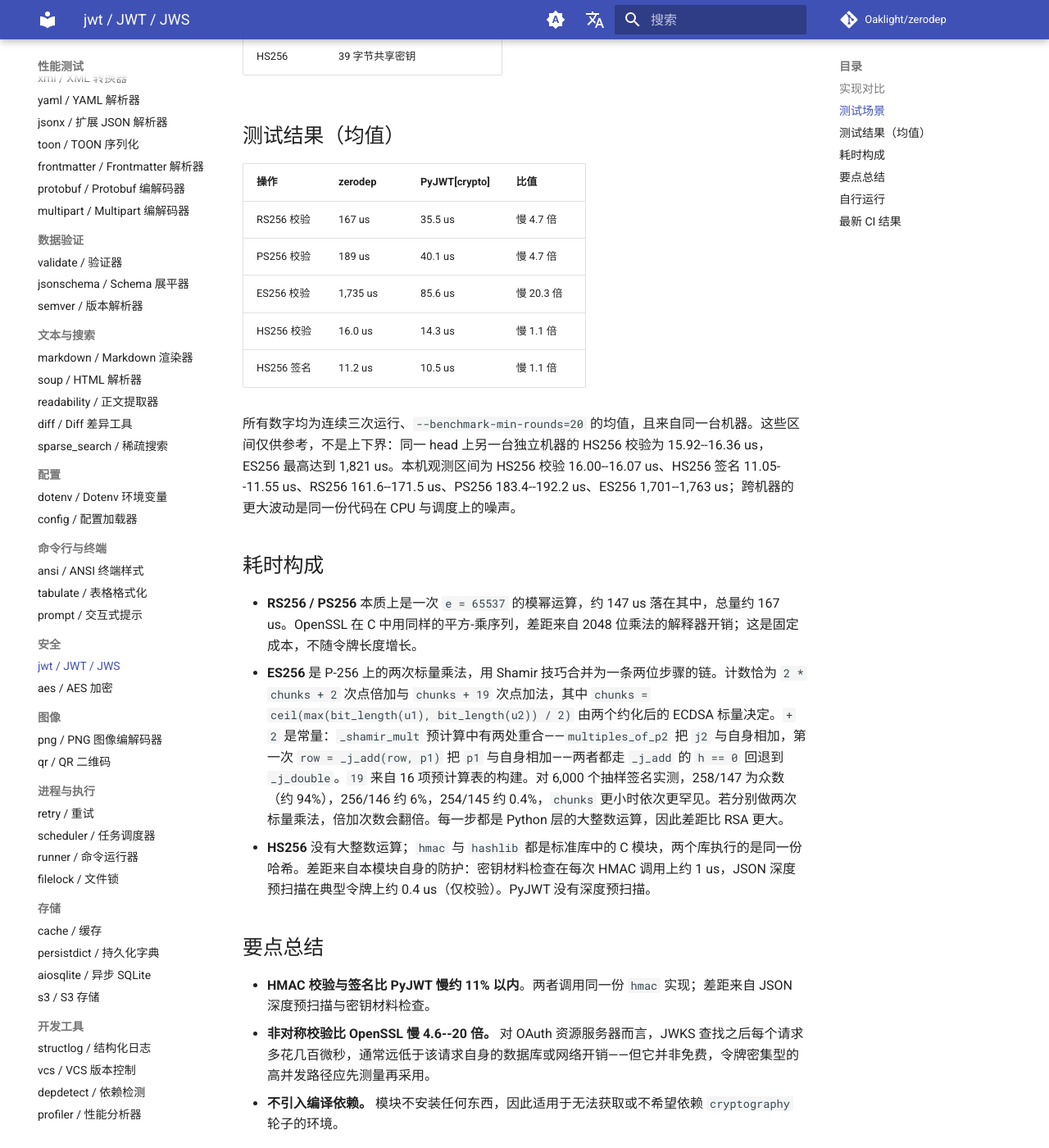
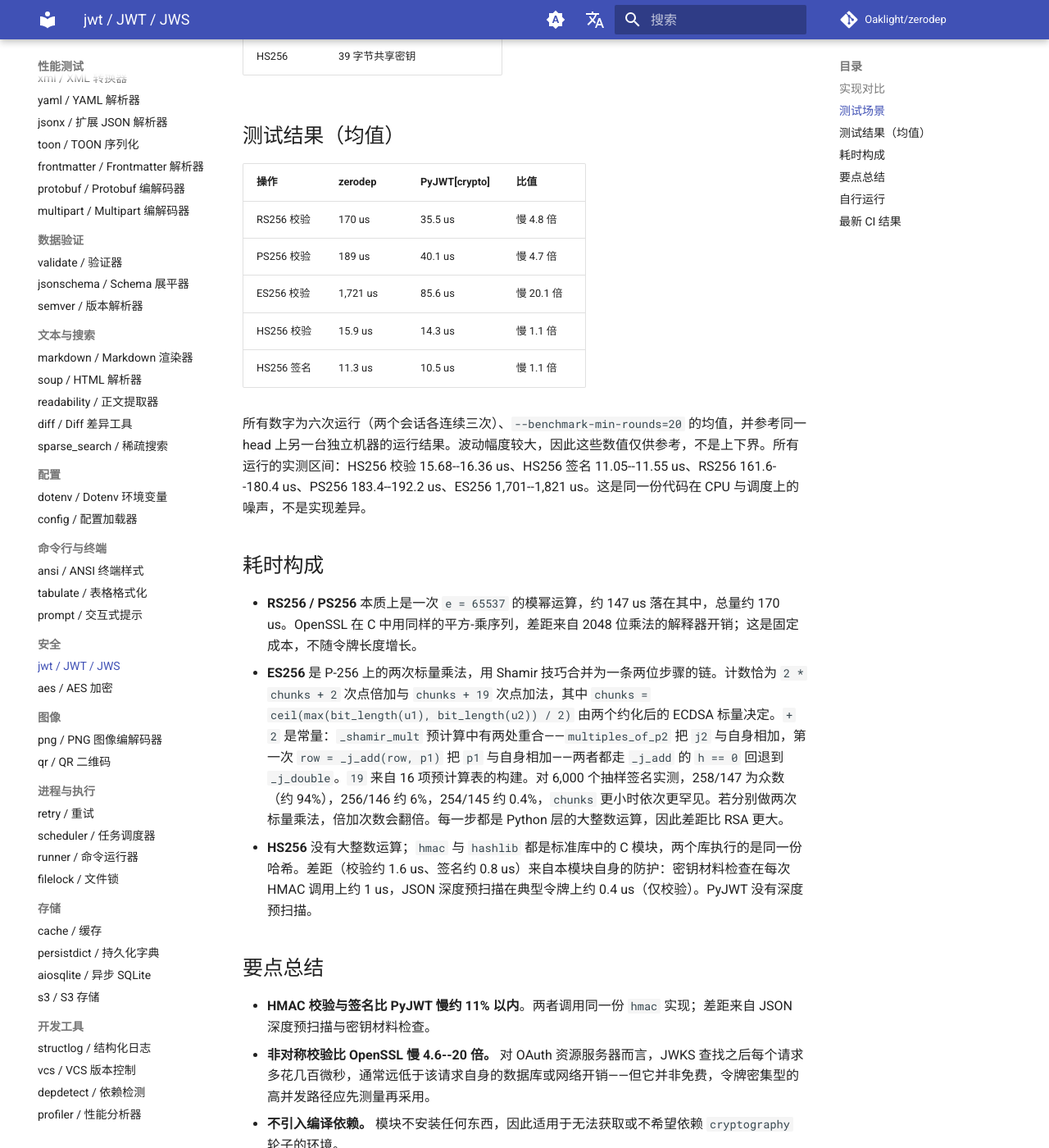
Before and after one commit to Oaklight/zerodep, an MkDocs documentation site: the page built from docs/benchmarks/jwt.md, in a window 1280 px wide and 1400 px high, scrolled down 1028 px. Shown: the whole window at 82% size. Built offline with MkDocs 1.6.1 and Material for MkDocs 9.7.7, drawn with Linux system fonts in a browser that asks for light colours; comment, search, counter and statistics services are not loaded.

Commit message:
docs(jwt): 基准区间改为跨会话与跨机器的实测结果
本机第二次会话测得 HS256 校验 15.68--15.92，低于单次会话区间，因此表格改为
六次运行均值，区间取所有运行与独立机器的实测范围。

```diff
--- a/docs/benchmarks/jwt.md
+++ b/docs/benchmarks/jwt.md
@@ -31,19 +31,19 @@ zerodep JWT 与 [`PyJWT[crypto]`](https://pypi.org/project/PyJWT/)（通过 `cry
 
 | 操作 | zerodep | PyJWT[crypto] | 比值 |
 |------|---------|---------------|------|
-| RS256 校验 | 167 us | 35.5 us | 慢 4.7 倍 |
+| RS256 校验 | 170 us | 35.5 us | 慢 4.8 倍 |
 | PS256 校验 | 189 us | 40.1 us | 慢 4.7 倍 |
-| ES256 校验 | 1,735 us | 85.6 us | 慢 20.3 倍 |
-| HS256 校验 | 16.0 us | 14.3 us | 慢 1.1 倍 |
-| HS256 签名 | 11.2 us | 10.5 us | 慢 1.1 倍 |
+| ES256 校验 | 1,721 us | 85.6 us | 慢 20.1 倍 |
+| HS256 校验 | 15.9 us | 14.3 us | 慢 1.1 倍 |
+| HS256 签名 | 11.3 us | 10.5 us | 慢 1.1 倍 |
 
-所有数字均为连续三次运行、`--benchmark-min-rounds=20` 的均值，且来自同一台机器。这些区间仅供参考，不是上下界：同一 head 上另一台独立机器的 HS256 校验为 15.92--16.36 us，ES256 最高达到 1,821 us。本机观测区间为 HS256 校验 16.00--16.07 us、HS256 签名 11.05--11.55 us、RS256 161.6--171.5 us、PS256 183.4--192.2 us、ES256 1,701--1,763 us；跨机器的更大波动是同一份代码在 CPU 与调度上的噪声。
+所有数字为六次运行（两个会话各连续三次）、`--benchmark-min-rounds=20` 的均值，并参考同一 head 上另一台独立机器的运行结果。波动幅度较大，因此这些数值仅供参考，不是上下界。所有运行的实测区间：HS256 校验 15.68--16.36 us、HS256 签名 11.05--11.55 us、RS256 161.6--180.4 us、PS256 183.4--192.2 us、ES256 1,701--1,821 us。这是同一份代码在 CPU 与调度上的噪声，不是实现差异。
 
 ## 耗时构成
 
-- **RS256 / PS256** 本质上是一次 `e = 65537` 的模幂运算，约 147 us 落在其中，总量约 167 us。OpenSSL 在 C 中用同样的平方-乘序列，差距来自 2048 位乘法的解释器开销；这是固定成本，不随令牌长度增长。
+- **RS256 / PS256** 本质上是一次 `e = 65537` 的模幂运算，约 147 us 落在其中，总量约 170 us。OpenSSL 在 C 中用同样的平方-乘序列，差距来自 2048 位乘法的解释器开销；这是固定成本，不随令牌长度增长。
 - **ES256** 是 P-256 上的两次标量乘法，用 Shamir 技巧合并为一条两位步骤的链。计数恰为 `2 * chunks + 2` 次点倍加与 `chunks + 19` 次点加法，其中 `chunks = ceil(max(bit_length(u1), bit_length(u2)) / 2)` 由两个约化后的 ECDSA 标量决定。`+ 2` 是常量：`_shamir_mult` 预计算中有两处重合——`multiples_of_p2` 把 `j2` 与自身相加，第一次 `row = _j_add(row, p1)` 把 `p1` 与自身相加——两者都走 `_j_add` 的 `h == 0` 回退到 `_j_double`。`19` 来自 16 项预计算表的构建。对 6,000 个抽样签名实测，258/147 为众数（约 94%），256/146 约 6%，254/145 约 0.4%，`chunks` 更小时依次更罕见。若分别做两次标量乘法，倍加次数会翻倍。每一步都是 Python 层的大整数运算，因此差距比 RSA 更大。
-- **HS256** 没有大整数运算；`hmac` 与 `hashlib` 都是标准库中的 C 模块，两个库执行的是同一份哈希。差距来自本模块自身的防护：密钥材料检查在每次 HMAC 调用上约 1 us，JSON 深度预扫描在典型令牌上约 0.4 us（仅校验）。PyJWT 没有深度预扫描。
+- **HS256** 没有大整数运算；`hmac` 与 `hashlib` 都是标准库中的 C 模块，两个库执行的是同一份哈希。差距（校验约 1.6 us、签名约 0.8 us）来自本模块自身的防护：密钥材料检查在每次 HMAC 调用上约 1 us，JSON 深度预扫描在典型令牌上约 0.4 us（仅校验）。PyJWT 没有深度预扫描。
 
 ## 要点总结
 
```
